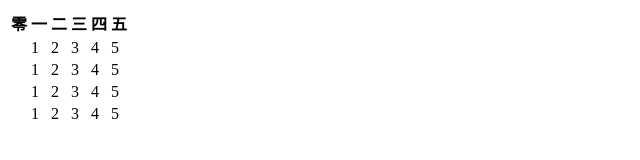
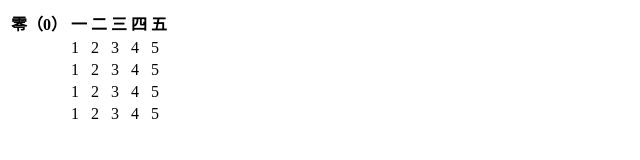
Before and after one commit to Stupid-liar/Repository, a plain HTML site: page test.html in a window 1280 px wide. Shown: the whole page, without its empty margins (0-640 px from the left). Drawn offline with Linux system fonts and the light colour scheme; files whose address does not match are found by name.

Commit message:
添加零和数字

```diff
--- a/test.html
+++ b/test.html
@@ -8,7 +8,7 @@
 <body>
     <table class="tp">
         <tr>
-            <th>零</th>
+            <th>零（0）</th>
             <th>一</th>
             <th>二</th>
             <th>三</th>
```
